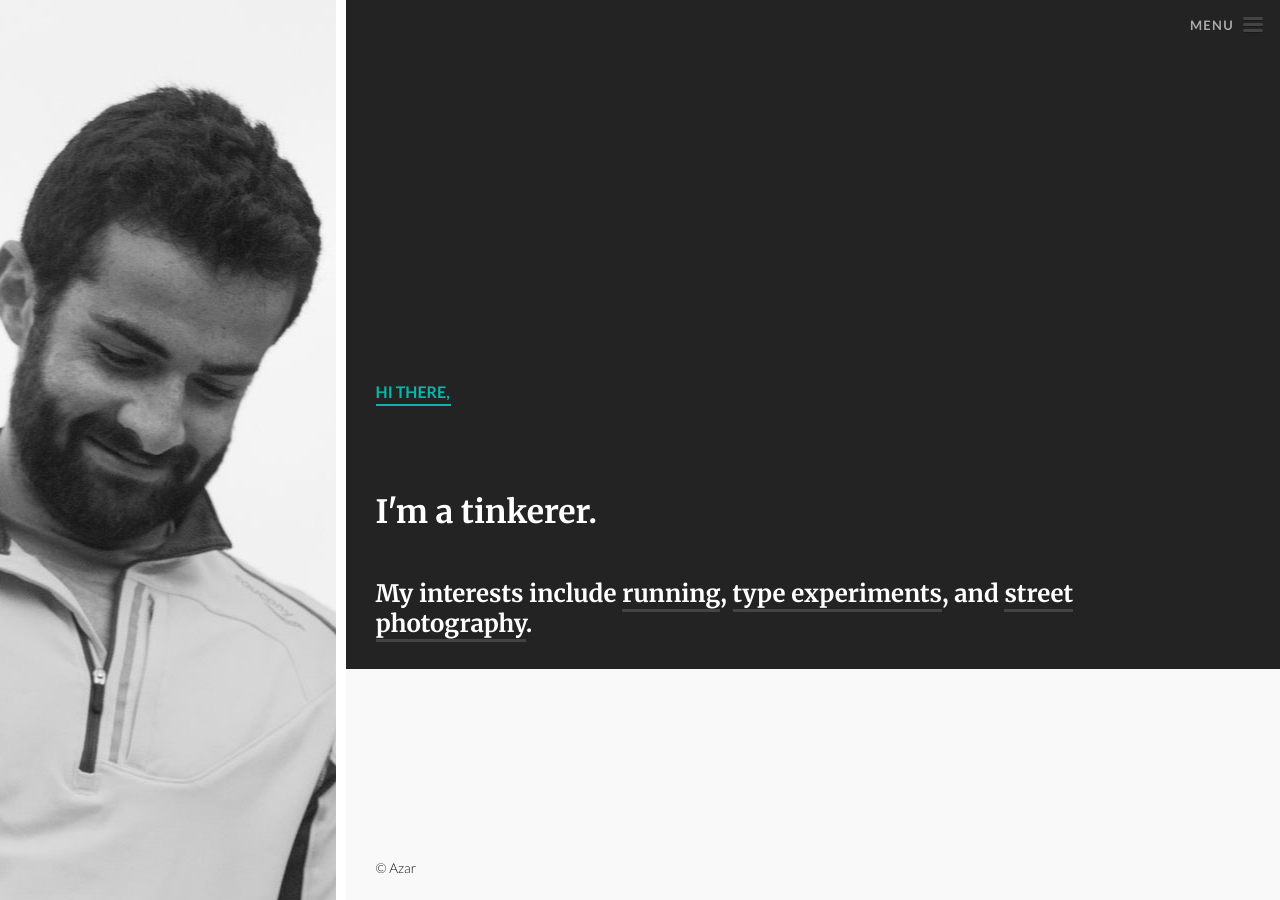
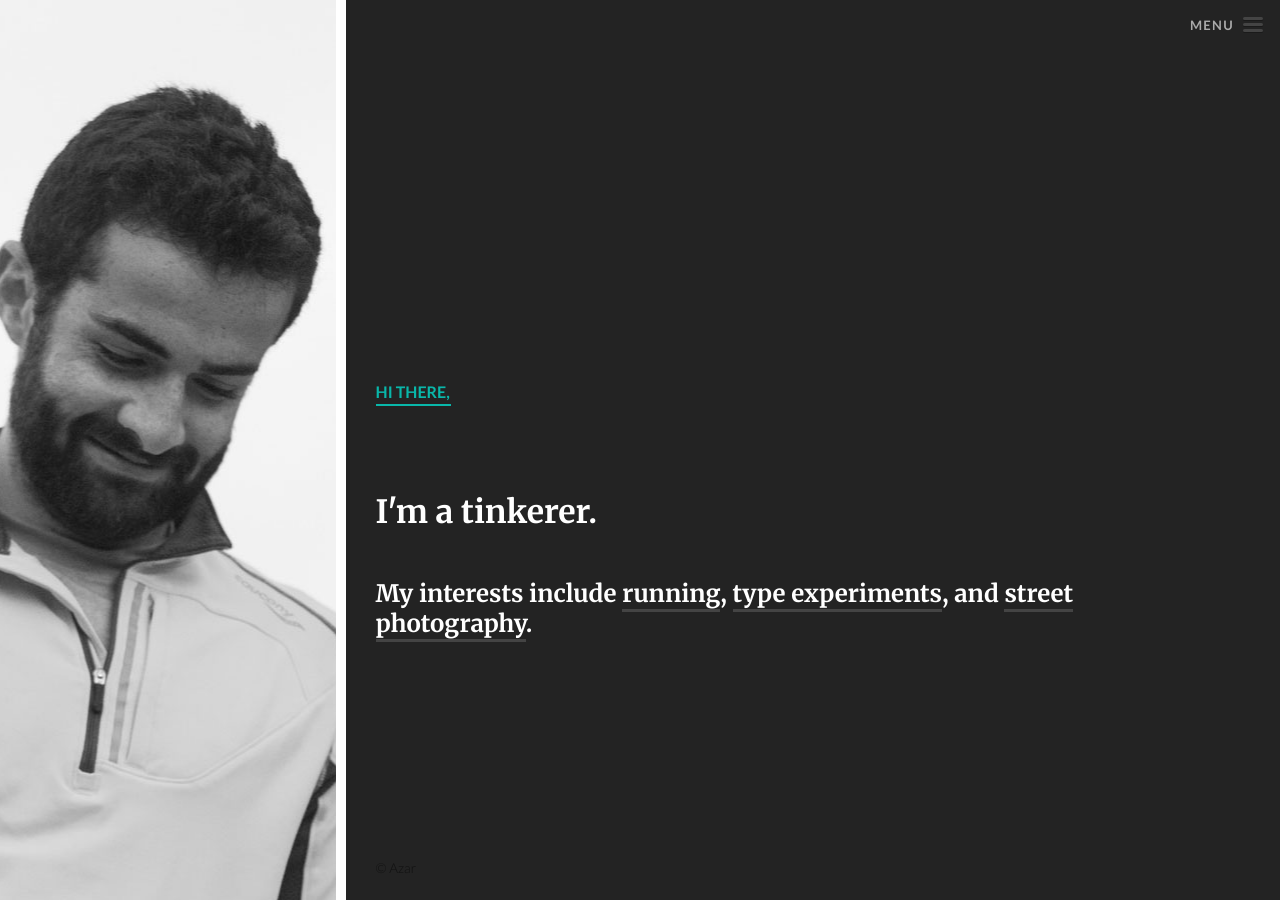
Before and after one commit to ReptarAzar/reptarazar.github.io, a Jekyll site: the page built from index.html, in a window 1280 px wide. Built offline with Jekyll 4.4.1, drawn with Linux system fonts in a browser that asks for light colours; nearby versions of some CDN libraries.

Commit message:
bg color

```diff
--- a/_sass/_base.scss
+++ b/_sass/_base.scss
@@ -171,7 +171,6 @@
     font-size: 100%;
     line-height: 1.53333;
     color: $color_3;
-    background-color: #F9F9F9;
 }
 a {
     text-decoration: none;
--- a/css/main.scss
+++ b/css/main.scss
@@ -13,7 +13,7 @@
 $spacing-unit:     30px;
 
 $text-color:       #111;
-$background-color: #fdfdfd;
+$background-color: #f9f9f9;
 $brand-color:      #2a7ae2;
 
 $grey-color:       #828282;
```
